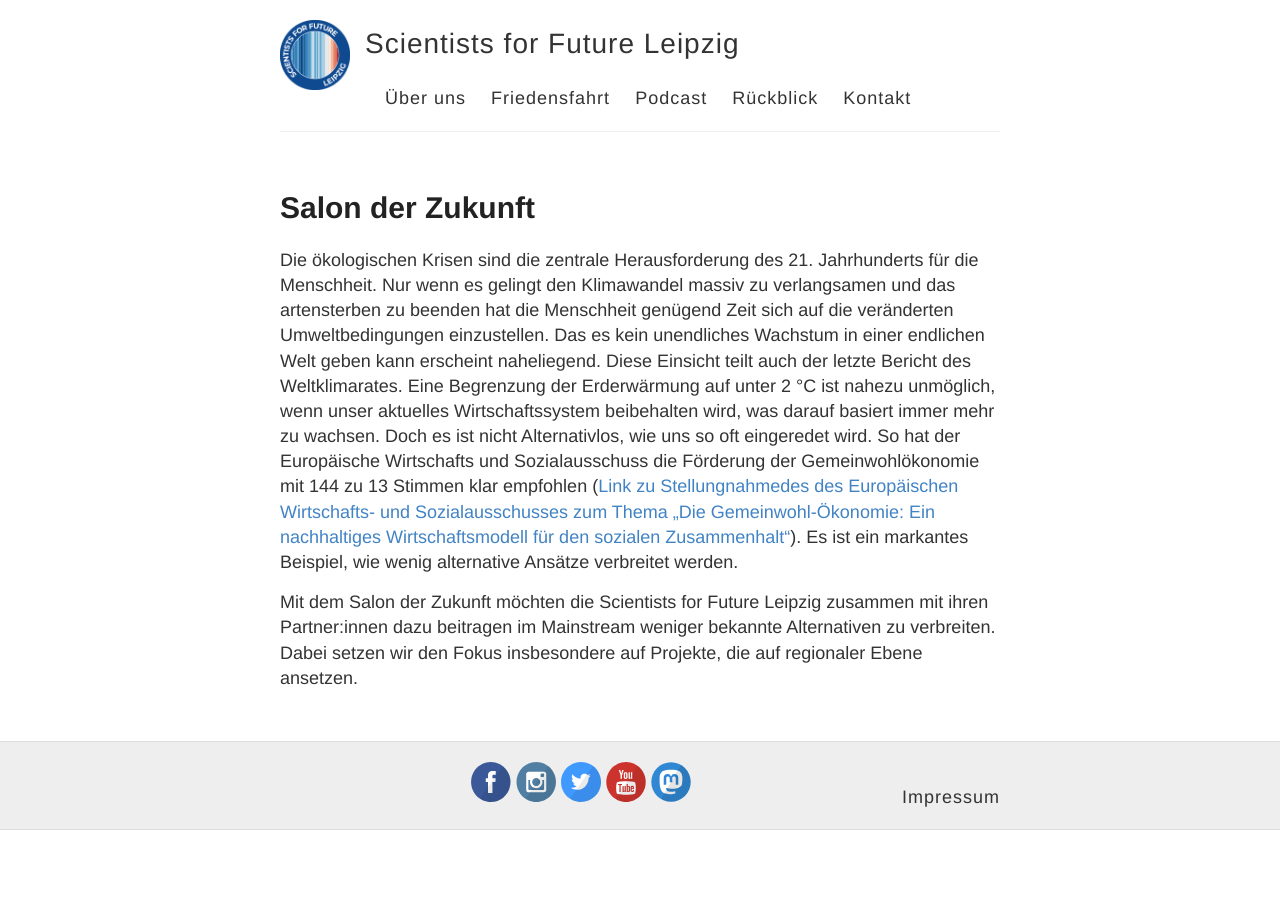
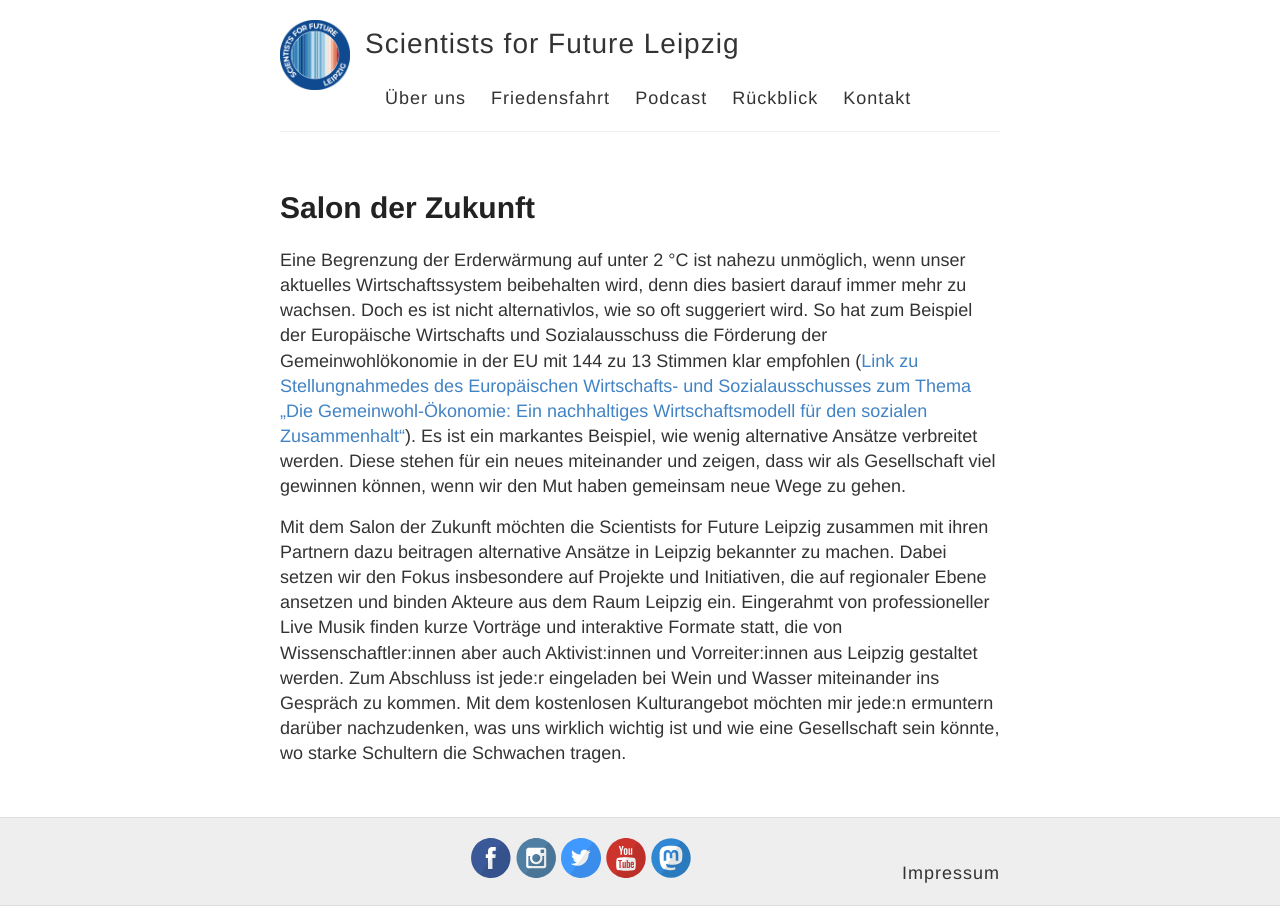
Before and after one commit to s4f-leipzig/s4f-leipzig.github.io, a Jekyll site: the page built from salon.md, in a window 1280 px wide. Built offline with Jekyll 4.4.1, drawn with Linux system fonts in a browser that asks for light colours; a file with an impossible date is left out.

Commit message:
Update salon.md

```diff
--- a/salon.md
+++ b/salon.md
@@ -4,13 +4,10 @@ title: Salon der Zukunft
 permalink: /salon/
 ---
 
-Die ökologischen Krisen sind die zentrale Herausforderung des 21. Jahrhunderts für die Menschheit. Nur wenn es gelingt den
-Klimawandel massiv zu verlangsamen und das artensterben zu beenden hat die Menschheit genügend Zeit sich auf die veränderten Umweltbedingungen einzustellen.
-Das es kein unendliches Wachstum in einer endlichen Welt geben kann erscheint naheliegend. Diese Einsicht teilt auch der letzte Bericht des Weltklimarates.
-Eine Begrenzung der Erderwärmung auf unter 2 °C ist nahezu unmöglich, wenn unser aktuelles Wirtschaftssystem beibehalten wird,
-was darauf basiert immer mehr zu wachsen. Doch es ist nicht Alternativlos, wie uns so oft eingeredet wird. So hat der Europäische Wirtschafts und
-Sozialausschuss die Förderung der Gemeinwohlökonomie mit 144 zu 13 Stimmen klar empfohlen
+Eine Begrenzung der Erderwärmung auf unter 2 °C ist nahezu unmöglich, wenn unser aktuelles Wirtschaftssystem beibehalten wird, denn dies
+basiert darauf immer mehr zu wachsen. Doch es ist nicht alternativlos, wie so oft suggeriert wird. So hat zum Beispiel der Europäische Wirtschafts und
+Sozialausschuss die Förderung der Gemeinwohlökonomie in der EU mit 144 zu 13 Stimmen klar empfohlen
 (<a href="https://eur-lex.europa.eu/legal-content/DE/TXT/?uri=CELEX%3A52015IE2060">Link zu Stellungnahmedes des Europäischen Wirtschafts- und Sozialausschusses zum Thema „Die Gemeinwohl-Ökonomie: Ein nachhaltiges Wirtschaftsmodell für den sozialen Zusammenhalt“</a>). Es ist ein markantes Beispiel, wie wenig
-alternative Ansätze verbreitet werden.
+alternative Ansätze verbreitet werden. Diese stehen für ein neues miteinander und zeigen, dass wir als Gesellschaft viel gewinnen können, wenn wir den Mut haben gemeinsam neue Wege zu gehen.
 
-Mit dem Salon der Zukunft möchten die Scientists for Future Leipzig zusammen mit ihren Partner:innen dazu beitragen im Mainstream weniger bekannte Alternativen zu verbreiten. Dabei setzen wir den Fokus insbesondere auf Projekte, die auf regionaler Ebene ansetzen.
+Mit dem Salon der Zukunft möchten die Scientists for Future Leipzig zusammen mit ihren Partnern dazu beitragen alternative Ansätze in Leipzig bekannter zu machen. Dabei setzen wir den Fokus insbesondere auf Projekte und Initiativen, die auf regionaler Ebene ansetzen und binden Akteure aus dem Raum Leipzig ein. Eingerahmt von professioneller Live Musik finden kurze Vorträge und interaktive Formate statt, die von Wissenschaftler:innen aber auch Aktivist:innen und Vorreiter:innen aus Leipzig gestaltet werden. Zum Abschluss ist jede:r eingeladen bei Wein und Wasser miteinander ins Gespräch zu kommen. Mit dem kostenlosen Kulturangebot möchten mir jede:n ermuntern darüber nachzudenken, was uns wirklich wichtig ist und wie eine Gesellschaft sein könnte, wo starke Schultern die Schwachen tragen.
```
